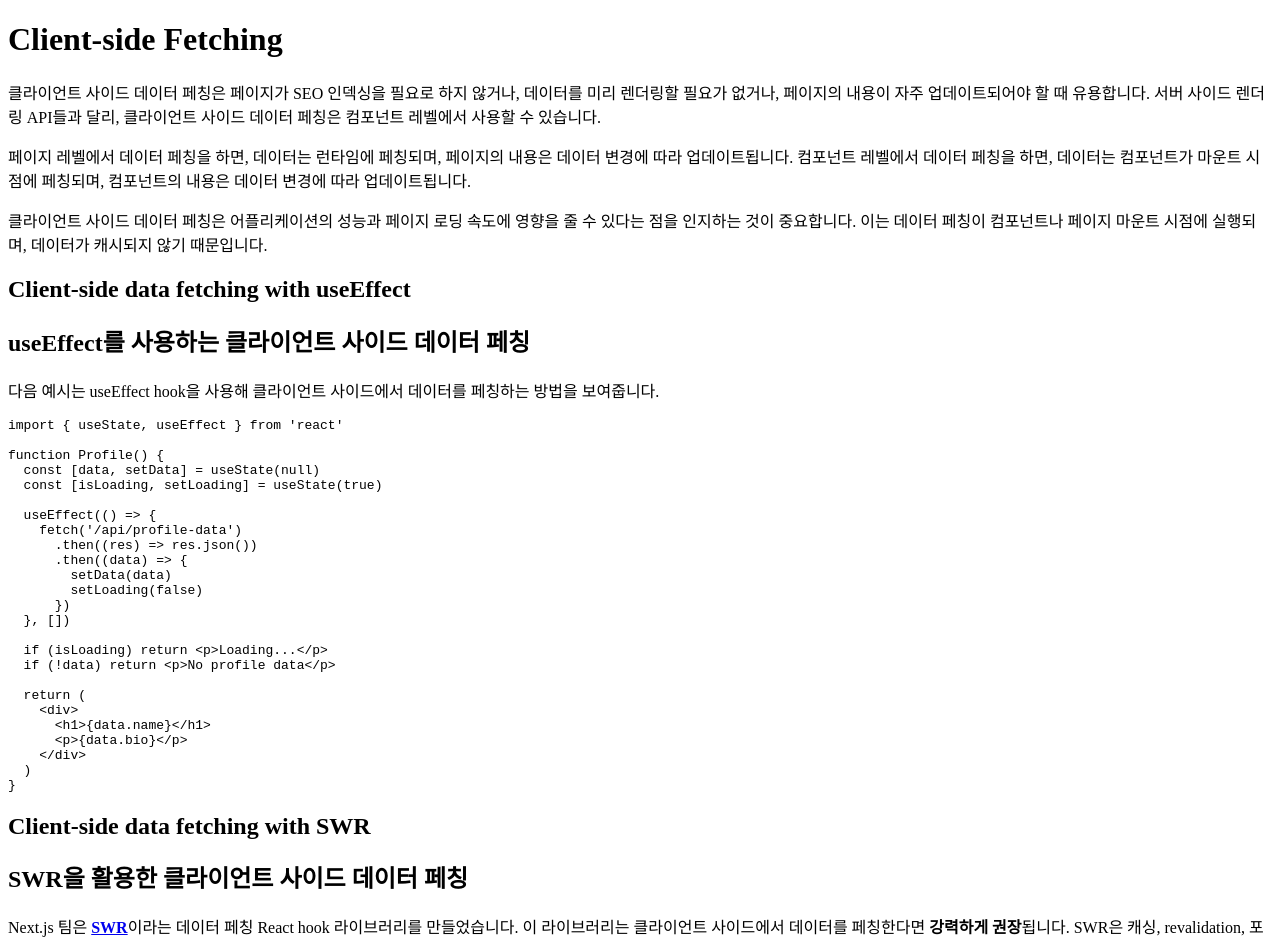
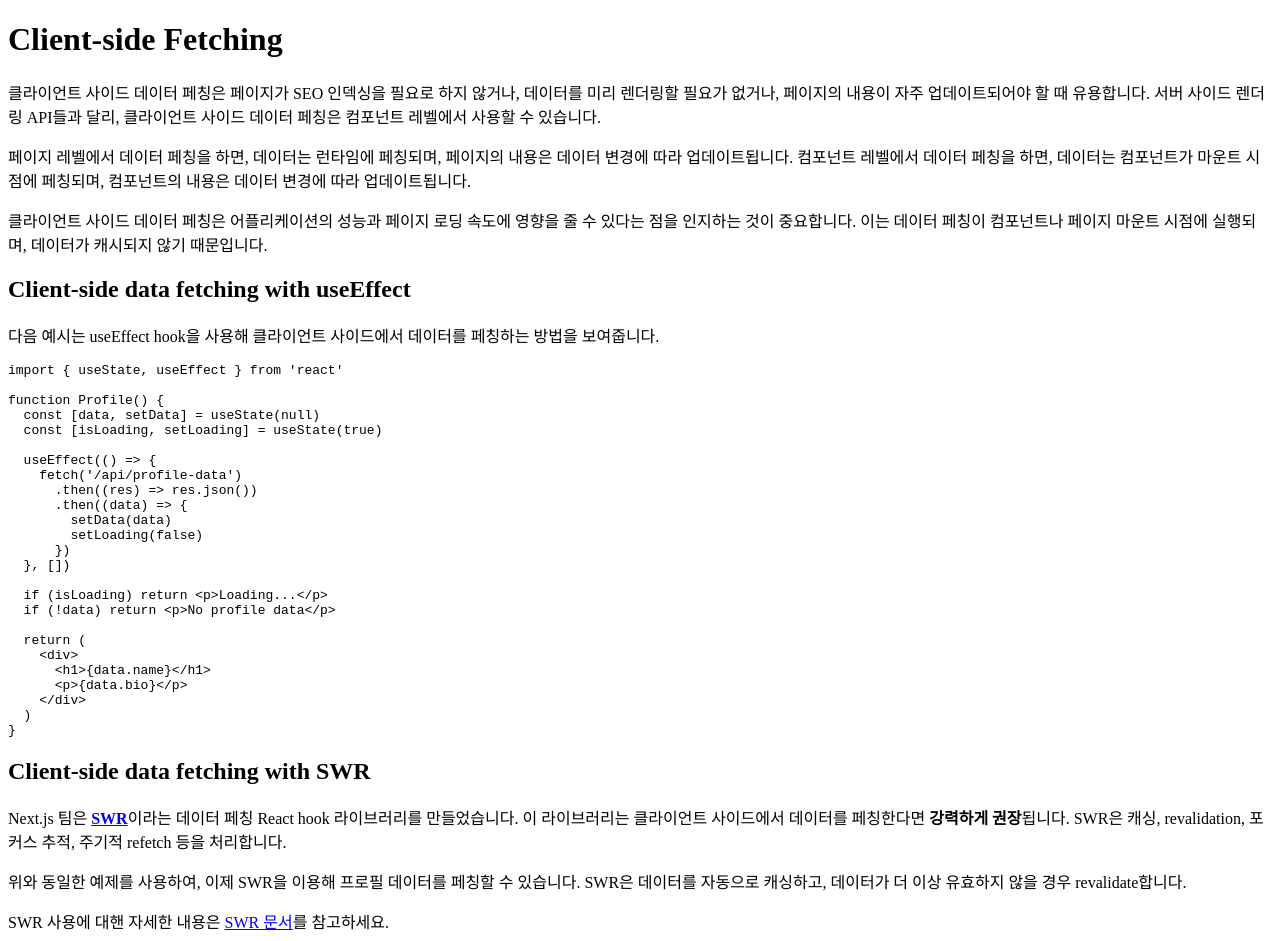
Before and after one commit to luciancah/nextjs-ko, a Next.js app: page /docs/pages/building-your-application/data-fetching/client-side in a window 1280 px wide. Shown: the top 941 px of the page. Built offline with nearby package versions, Linux system fonts and the light colour scheme.

Commit message:
[#15] docs: 제목 수정

```diff
--- a/pages/docs/pages/building-your-application/data-fetching/client-side.mdx
+++ b/pages/docs/pages/building-your-application/data-fetching/client-side.mdx
@@ -12,8 +12,6 @@ description: Learn about client-side data fetching, and how to use SWR, a data f
 클라이언트 사이드 데이터 페칭은 어플리케이션의 성능과 페이지 로딩 속도에 영향을 줄 수 있다는 점을 인지하는 것이 중요합니다. 이는 데이터 페칭이 컴포넌트나 페이지 마운트 시점에 실행되며, 데이터가 캐시되지 않기 때문입니다.
 
 ## Client-side data fetching with useEffect
-
-## useEffect를 사용하는 클라이언트 사이드 데이터 페칭
 
 다음 예시는 useEffect hook을 사용해 클라이언트 사이드에서 데이터를 페칭하는 방법을 보여줍니다.
 
@@ -47,8 +45,6 @@ function Profile() {
 
 ## Client-side data fetching with SWR
 
-## SWR을 활용한 클라이언트 사이드 데이터 페칭
-
 Next.js 팀은 [**SWR**](https://swr.vercel.app/)이라는 데이터 페칭 React hook 라이브러리를 만들었습니다. 이 라이브러리는 클라이언트 사이드에서 데이터를 페칭한다면 **강력하게 권장**됩니다. SWR은 캐싱, revalidation, 포커스 추적, 주기적 refetch 등을 처리합니다.
 
 위와 동일한 예제를 사용하여, 이제 SWR을 이용해 프로필 데이터를 페칭할 수 있습니다. SWR은 데이터를 자동으로 캐싱하고, 데이터가 더 이상 유효하지 않을 경우 revalidate합니다.
```
